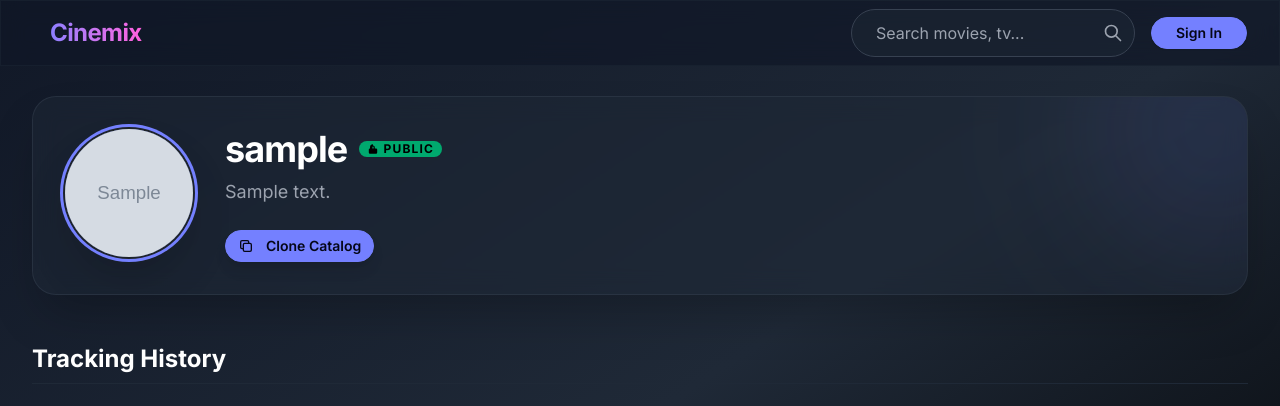
After one commit to vpliasetskyi/f-p-django, a Django app: a page that uses templates/users/profile.html in a window 1280 px wide. The commit adds this page. Shown: the top 406 px of the page. Run offline with Django 5.2, Linux system fonts and the light colour scheme; tables that the repository leaves empty hold one stand-in row (values such as "Sample post"); grey boxes marked "Sample" are stand-in pictures; some libraries are stand-ins or nearby versions.

Commit message:
update templates

```diff
--- a/templates/components/navbar.html
+++ b/templates/components/navbar.html
@@ -22,13 +22,17 @@
             {% if request.user.is_authenticated %}
             <div class="dropdown dropdown-end" x-data="{ open: false }" @click.away="open = false">
                 <div tabindex="0" role="button" class="btn btn-ghost btn-circle avatar ring-2 ring-transparent hover:ring-primary transition-all duration-300" @click="open = !open">
-                    <div class="w-10 rounded-full">
-                        <img alt="User Avatar" src="https://ui-avatars.com/api/?name={{ request.user.username }}&background=random" />
+                    <div class="w-10 h-10 rounded-full overflow-hidden">
+                        {% if request.user.profile.profile_picture %}
+                            <img alt="User Avatar" src="{{ request.user.profile.profile_picture.url }}" class="w-full h-full object-cover" />
+                        {% else %}
+                            <img alt="User Avatar" src="https://ui-avatars.com/api/?name={{ request.user.username }}&background=random" class="w-full h-full object-cover" />
+                        {% endif %}
                     </div>
                 </div>
                 <ul tabindex="0" class="mt-3 z-[1] p-2 shadow-2xl menu menu-sm dropdown-content bg-gray-800 border border-gray-700 rounded-box w-52 glass-panel transform transition-all" x-show="open" x-transition:enter="transition ease-out duration-200" x-transition:enter-start="opacity-0 scale-95" x-transition:enter-end="opacity-100 scale-100" x-transition:leave="transition ease-in duration-75" x-transition:leave-start="opacity-100 scale-100" x-transition:leave-end="opacity-0 scale-95" style="display: none;">
                     <li>
-                        <a class="justify-between hover:text-primary transition-colors">
+                        <a href="{% url 'profile' request.user.username %}" class="justify-between hover:text-primary transition-colors">
                             Profile
                             <span class="badge badge-primary badge-sm">New</span>
                         </a>
--- /dev/null
+++ b/templates/users/profile.html
@@ -0,0 +1,97 @@
+{% extends 'base.html' %}
+{% block title %}{{ profile_user.username }}'s Profile - Cinemix{% endblock %}
+
+{% block content %}
+<div class="pt-24 max-w-7xl mx-auto px-4 sm:px-6 lg:px-8 pb-16 min-h-[80vh]">
+    <!-- Profile Header -->
+    <div class="flex flex-col md:flex-row items-center md:items-start gap-8 bg-gray-800/50 p-8 rounded-3xl border border-gray-700/50 mb-12 shadow-2xl glass-panel relative overflow-hidden">
+
+        <!-- Decorative blobs -->
+        <div class="absolute -top-24 -right-24 w-64 h-64 bg-primary/20 rounded-full mix-blend-screen filter blur-3xl opacity-50"></div>
+
+        <div class="avatar flex-shrink-0">
+            <div class="w-32 h-32 rounded-full ring ring-primary ring-offset-base-100 ring-offset-2 shadow-2xl shadow-primary/30">
+                {% if profile_user.profile.profile_picture %}
+                    <img src="{{ profile_user.profile.profile_picture.url }}" alt="{{ profile_user.username }}" />
+                {% else %}
+                    <img src="https://ui-avatars.com/api/?name={{ profile_user.username }}&background=random&size=128" alt="{{ profile_user.username }}" />
+                {% endif %}
+            </div>
+        </div>
+
+        <div class="flex-1 text-center md:text-left z-10">
+            <h1 class="text-4xl font-extrabold text-white tracking-tight flex items-center justify-center md:justify-start gap-3">
+                {{ profile_user.username }}
+                {% if not profile_user.profile.is_public %}
+                    <span class="badge badge-error badge-sm uppercase font-bold tracking-widest"><svg xmlns="http://www.w3.org/2000/svg" class="h-3 w-3 mr-1" viewBox="0 0 20 20" fill="currentColor"><path fill-rule="evenodd" d="M5 9V7a5 5 0 0110 0v2a2 2 0 012 2v5a2 2 0 01-2 2H5a2 2 0 01-2-2v-5a2 2 0 012-2zm8-2v2H7V7a3 3 0 016 0z" clip-rule="evenodd" /></svg> Private</span>
+                {% else %}
+                    <span class="badge badge-success badge-sm uppercase font-bold tracking-widest"><svg xmlns="http://www.w3.org/2000/svg" class="h-3 w-3 mr-1" viewBox="0 0 20 20" fill="currentColor"><path d="M10 2a5 5 0 00-5 5v2a2 2 0 00-2 2v5a2 2 0 002 2h10a2 2 0 002-2v-5a2 2 0 00-2-2H9V7a1 1 0 012 0v2h2V7a3 3 0 00-3-3z" /></svg> Public</span>
+                {% endif %}
+            </h1>
+
+            <p class="text-gray-400 mt-2 text-lg max-w-2xl leading-relaxed">
+                {{ profile_user.profile.bio|default:"This user hasn't added a bio yet. They probably just really like movies." }}
+            </p>
+
+            <div class="mt-6 flex flex-wrap gap-4 justify-center md:justify-start">
+                {% if request.user == profile_user %}
+                    <a href="{% url 'profile_edit' %}" class="btn btn-outline btn-sm rounded-full border-gray-600 text-gray-300 hover:bg-gray-700">Edit Profile</a>
+                {% elif watch_items and profile_user.profile.is_public %}
+                    <form action="{% url 'lists:clone' profile_user.username %}" method="post">
+                        {% csrf_token %}
+                        <button type="submit" class="btn btn-primary btn-sm rounded-full shadow-lg shadow-primary/30">
+                            <svg xmlns="http://www.w3.org/2000/svg" class="h-4 w-4 mr-1" fill="none" viewBox="0 0 24 24" stroke="currentColor"><path stroke-linecap="round" stroke-linejoin="round" stroke-width="2" d="M8 16H6a2 2 0 01-2-2V6a2 2 0 012-2h8a2 2 0 012 2v2m-6 12h8a2 2 0 002-2v-8a2 2 0 00-2-2h-8a2 2 0 00-2 2v8a2 2 0 002 2z" /></svg>
+                            Clone Catalog
+                        </button>
+                    </form>
+                {% endif %}
+            </div>
+        </div>
+    </div>
+
+    <!-- User's List -->
+    <div>
+        <h2 class="text-2xl font-bold text-white mb-6 border-b border-gray-800 pb-2">Tracking History</h2>
+
+        {% if is_private %}
+            <div class="text-center py-16 bg-gray-800/30 rounded-2xl border border-gray-800 border-dashed">
+                <svg xmlns="http://www.w3.org/2000/svg" class="h-12 w-12 mx-auto text-error mb-4" fill="none" viewBox="0 0 24 24" stroke="currentColor"><path stroke-linecap="round" stroke-linejoin="round" stroke-width="1.5" d="M12 15v2m-6 4h12a2 2 0 002-2v-6a2 2 0 00-2-2H6a2 2 0 00-2 2v6a2 2 0 002 2zm10-10V7a4 4 0 00-8 0v4h8z" /></svg>
+                <h3 class="text-xl font-medium text-gray-300">This profile is private</h3>
+                <p class="text-gray-500 mt-2">Only the owner can view their tracked media.</p>
+            </div>
+        {% elif watch_items %}
+            <div class="grid grid-cols-2 sm:grid-cols-3 md:grid-cols-4 lg:grid-cols-5 xl:grid-cols-6 gap-6">
+                {% for watch_item in watch_items %}
+                <div class="relative group rounded-xl overflow-hidden bg-gray-800 border border-gray-700 card-hover block">
+                    <a href="{% url 'content:detail' watch_item.contnt_item.tmdb_id %}?type={{ watch_item.contnt_item.contnt_type }}">
+                        {% if watch_item.contnt_item.poster_path %}
+                            <img src="https://image.tmdb.org/t/p/w500{{ watch_item.contnt_item.poster_path }}" alt="poster" class="w-full h-auto aspect-[2/3] object-cover transition-transform duration-500 group-hover:scale-110">
+                        {% else %}
+                            <div class="w-full h-full aspect-[2/3] bg-gradient-to-br from-gray-700 to-gray-900 flex items-center justify-center p-4 text-center">
+                                <span class="text-sm text-gray-500 font-medium">{{ watch_item.contnt_item.title }}</span>
+                            </div>
+                        {% endif %}
+                    </a>
+
+                    <div class="absolute top-2 right-2">
+                        {% if watch_item.status == 'plan_to_watch' %}
+                            <span class="badge badge-info shadow-lg">Plan to Watch</span>
+                        {% elif watch_item.status == 'watching' %}
+                            <span class="badge badge-warning shadow-lg">Watching</span>
+                        {% elif watch_item.status == 'completed' %}
+                            <span class="badge badge-success shadow-lg">Completed</span>
+                        {% endif %}
+                    </div>
+                </div>
+                {% endfor %}
+            </div>
+        {% else %}
+            <div class="text-center py-16 bg-gray-800/30 rounded-2xl border border-gray-800 border-dashed">
+                <svg xmlns="http://www.w3.org/2000/svg" class="h-12 w-12 mx-auto text-gray-600 mb-4" fill="none" viewBox="0 0 24 24" stroke="currentColor"><path stroke-linecap="round" stroke-linejoin="round" stroke-width="1.5" d="M19 11H5m14 0a2 2 0 012 2v6a2 2 0 01-2 2H5a2 2 0 01-2-2v-6a2 2 0 012-2m14 0V9a2 2 0 00-2-2M5 11V9a2 2 0 002-2m0 0V5a2 2 0 012-2h6a2 2 0 012 2v2M7 7h10" /></svg>
+                <h3 class="text-xl font-medium text-gray-400">No items tracked</h3>
+                <p class="text-gray-500 mt-2">{{ profile_user.username }} hasn't added any movies to their catalog yet.</p>
+            </div>
+        {% endif %}
+    </div>
+</div>
+{% endblock %}
```
Also changed, not shown: templates/users/profile_edit.html (added, +51 -0 lines).
